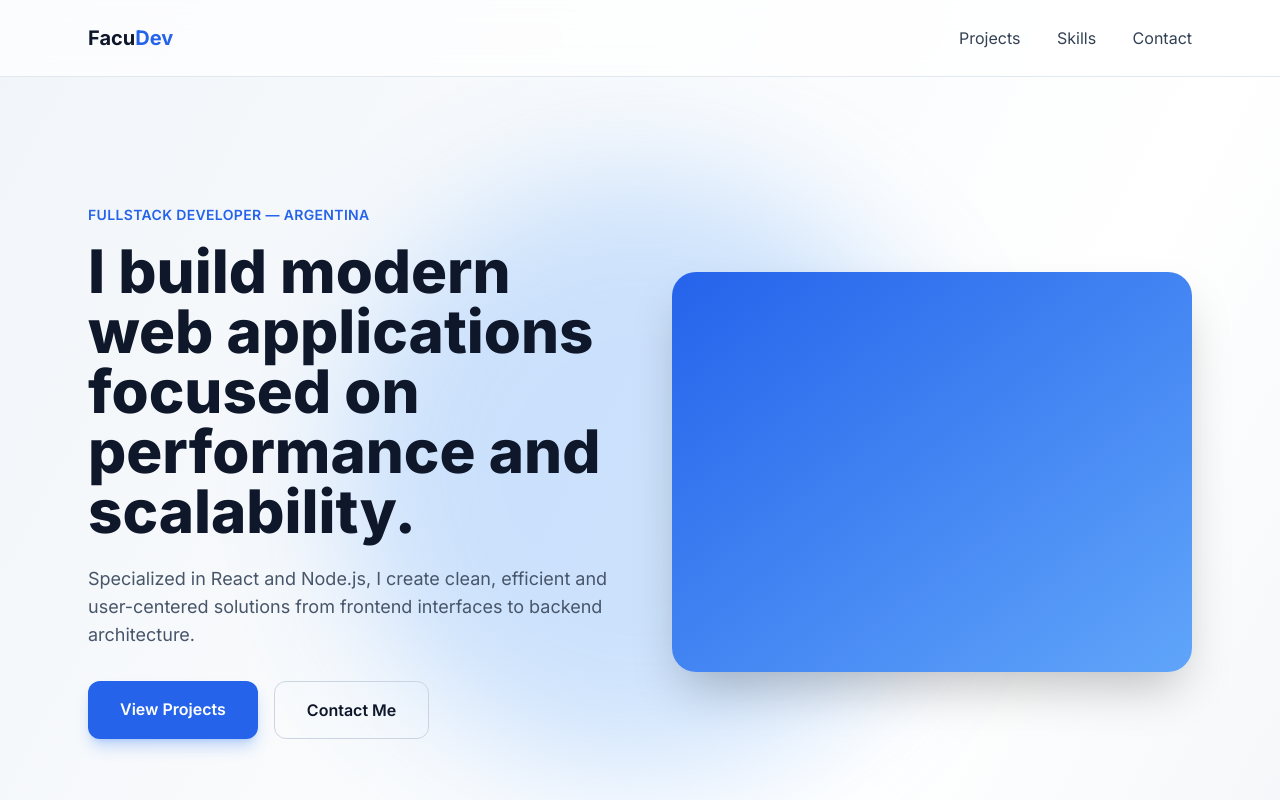
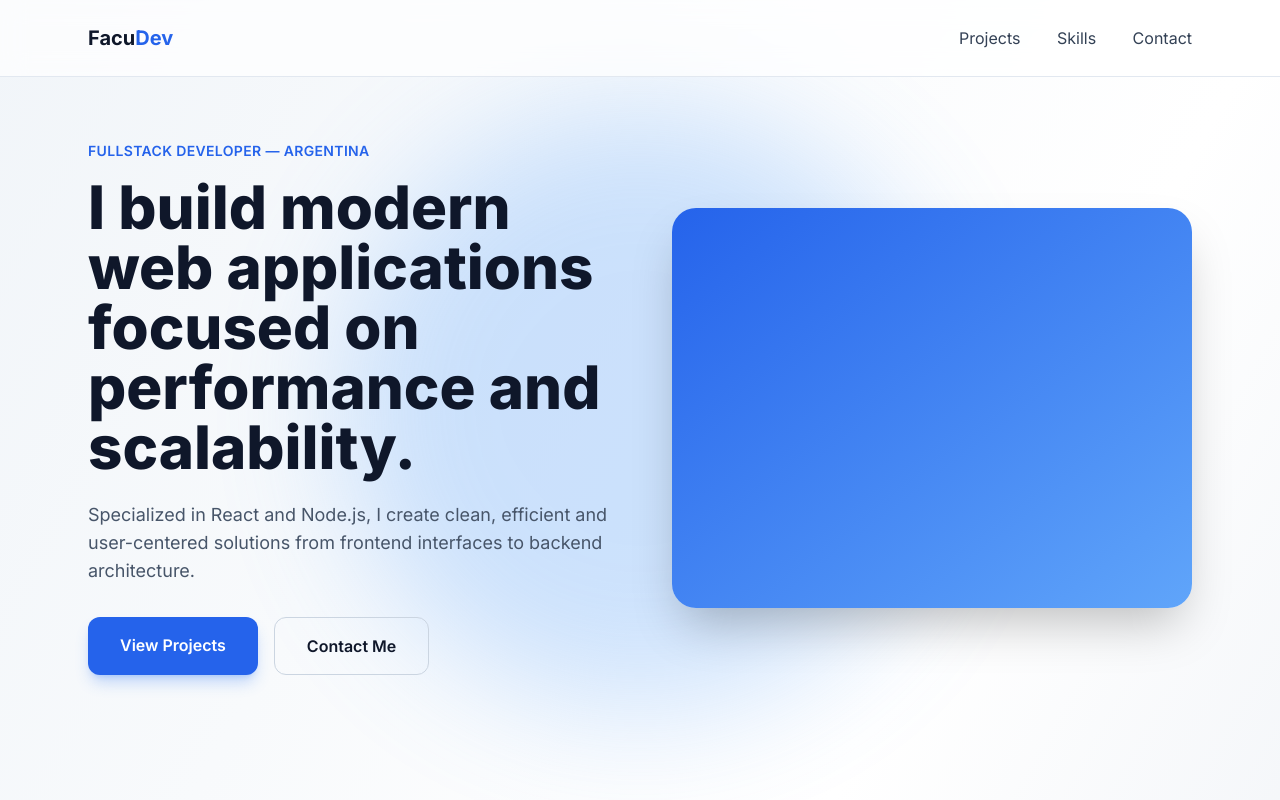
Before and after one commit to facundoalmiento/Portfolio, a plain HTML site: page index.html in a window 1280 px wide. Shown: the top 800 px of the page. Drawn offline with nearby package versions, Linux system fonts and the light colour scheme.

Commit message:
actualizacion

```diff
--- a/index.html
+++ b/index.html
@@ -32,7 +32,7 @@
   </header>
 
   <!-- HERO -->
-  <section class="relative max-w-6xl mx-auto px-6 py-32 grid md:grid-cols-2 gap-16 items-center">
+  <section class="relative max-w-6xl mx-auto px-6 py-16 grid md:grid-cols-2 gap-16 items-center">
 
     <!-- Blur background element -->
     <div class="absolute inset-0 -z-10 flex justify-center items-center blur-3xl opacity-30">
```
